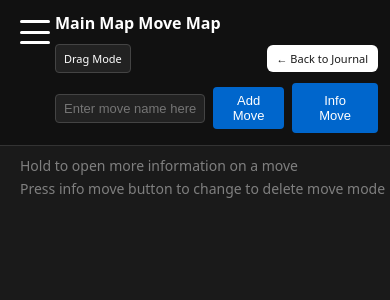
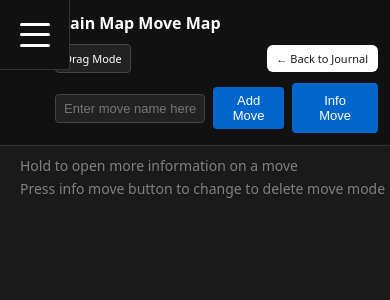
Before and after one commit to AUrbano2000/bjj-tracker, a Flask app: page /moves in a window 390 px wide. Shown: the top 300 px of the page. Run offline with Flask 3, Linux system fonts and the light colour scheme; data comes from the database, SQL or seed files in the repository; data that the repository does not hold is empty.

Commit message:
Separate hamburger and header into different containers with distinct positioning

```diff
--- a/templates/moves.html
+++ b/templates/moves.html
@@ -28,17 +28,30 @@
         pointer-events: auto;
         -webkit-user-select: text;
         user-select: text;
+        font-size: 16px;
+      }
+
+      /* Hamburger Container */
+      .hamburger-container {
+        position: fixed;
+        top: 0;
+        left: 0;
+        width: 70px;
+        height: 70px;
+        background: #111;
+        border-bottom: 1px solid #333;
+        border-right: 1px solid #333;
+        display: flex;
+        align-items: center;
+        justify-content: center;
+        z-index: 2000;
       }
 
       /* Hamburger Menu */
       .hamburger {
-        position: fixed;
-        top: 20px;
-        left: 20px;
         width: 30px;
         height: 24px;
         cursor: pointer;
-        z-index: 2000;
         display: flex;
         flex-direction: column;
         justify-content: space-between;
@@ -161,7 +174,7 @@
       }
 
       header {
-        padding: 20px 20px 20px 70px;
+        padding: 20px 20px 20px 20px;
         background: #111;
         border-bottom: 1px solid #333;
         position: relative;
@@ -459,11 +472,13 @@
     </style>
 </head>
 <body>
-    <!-- Hamburger Menu -->
+    <!-- Hamburger Menu Container -->
+    <div class="hamburger-container">
         <div class="hamburger" onclick="toggleSidebar()">
             <span></span>
             <span></span>
             <span></span>
+        </div>
     </div>
 
     <!-- Sidebar with Move Maps -->
@@ -488,6 +503,8 @@
         </div>
     </div>
 
+    <!-- Header Container -->
+    <div class="header-container">
         <header>
           <div class="header-top">
             <h2>{{ current_map_name }} Move Map</h2>
@@ -506,6 +523,7 @@
             <button type="button" id="modeToggleButton" onclick="toggleMode()" style="padding: 8px 16px; background: #0066cc; color: white; border: 2px solid #0066cc; border-radius: 4px; cursor: pointer; font-weight: 500;">Info Move</button>
           </form>
         </header>
+    </div>
 
     <div id="canvas">
       <div id="instructionText" style="position: absolute; top: 10px; left: 20px; text-align: left; opacity: 0.7; pointer-events: none; z-index: 1;">
```
Lines whose indentation alone changed are shown as unchanged.
